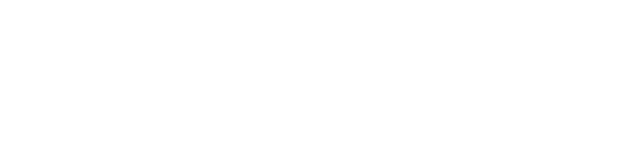
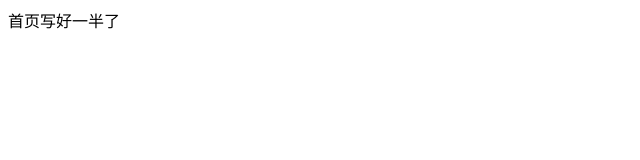
Before and after one commit to jiejied/pin-you-gou, a plain HTML site: page index.html in a window 1280 px wide. Shown: the whole page, without its empty margins (0-640 px from the left). Drawn offline with Linux system fonts and the light colour scheme.

Commit message:
首页完成前一半

```diff
--- a/index.html
+++ b/index.html
@@ -7,6 +7,6 @@
     <title>Document</title>
 </head>
 <body>
-
+    <div>首页写好一半了</div>
 </body>
 </html>
```
